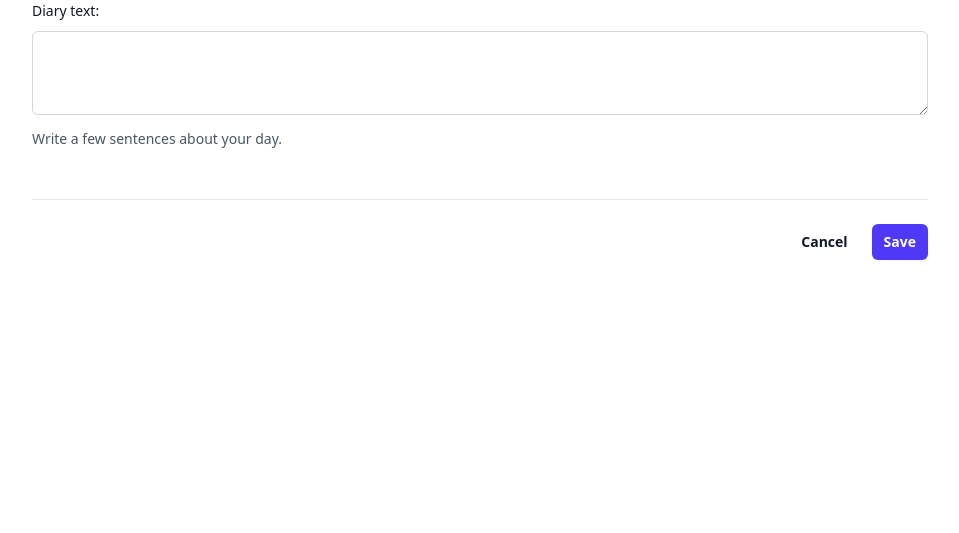
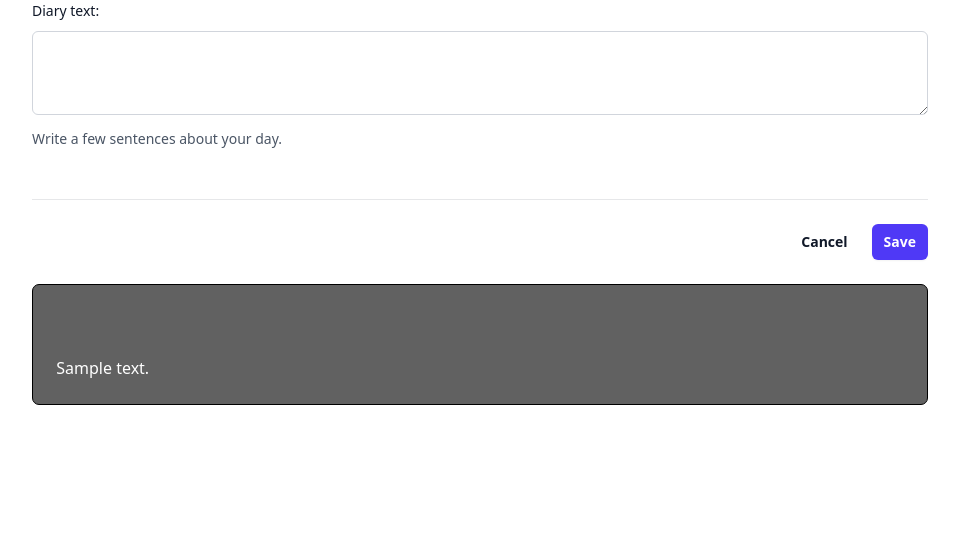
Before and after one commit to soyReynald/simply_diary, a PHP site: page / in a window 1280 px wide. Shown: the part 281-814 px from the top of the page, without its empty margins (160-1119 px from the left). Before the commit the page ends 541 px from the top, so only its background shows below. Run offline with PHP 8.4, Linux system fonts and the light colour scheme.

```diff
--- a/index.html
+++ b/index.html
@@ -9,7 +9,6 @@
     <link rel="stylesheet" href="main.css">
     <script src="https://cdn.jsdelivr.net/npm/@tailwindcss/browser@4"></script>
 </head>
-
 <body>
     <header>
         <span>
@@ -45,7 +44,13 @@
         </section>
 
         <section id="diary_showcase_">
-
+            <h3>
+            </h3>
+            <br/>
+            <br/>
+            <p>
+                Sample text.
+            </p>
         </section>
 
     </main>
@@ -62,11 +67,13 @@
             try {
                 const response = await fetch(url);
                 if (!response.ok) {
-                throw new Error(`Response status: ${response.status}`);
+                    throw new Error(`Response status: ${response.status}`);
                 }
 
                 const result = await response.json();
-                console.log(result);
+                // console.log(result);
+                document.querySelector("#diary_showcase_ h3").innerHTML = result.data.global_diary_Object.title;
+                document.querySelector("#diary_showcase_ p").innerHTML = result.data.global_diary_Object.object.diary_text;
             } catch (error) {
                 console.error(error.message);
             }
--- a/main.css
+++ b/main.css
@@ -2,3 +2,12 @@ main, header {
     width: 70vw;
     margin: 10% auto;
 }
+
+#diary_showcase_ {
+    border-radius: 7px;
+    border: 1px solid #000000;
+    padding: 2.6%;
+    background-color: #0000009e;
+    margin-top: 3vh;
+    color: white;
+}
```
